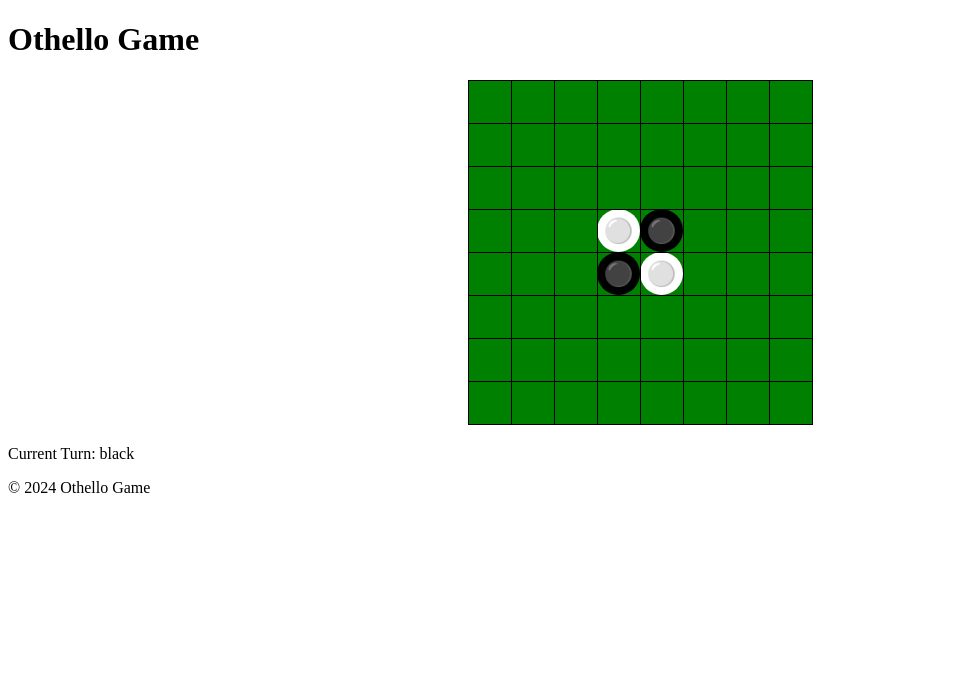
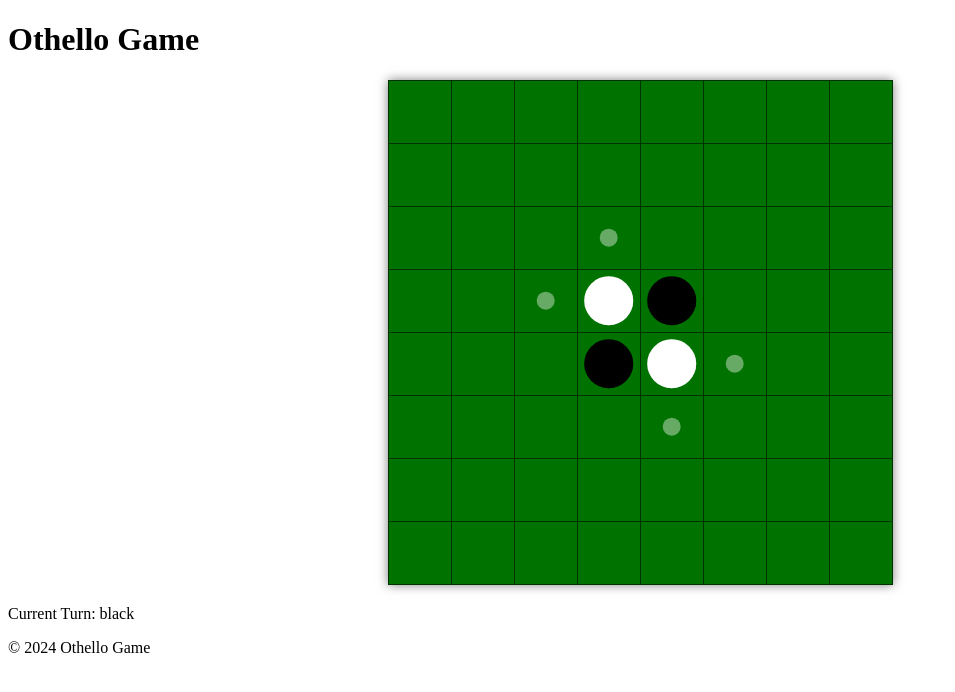
Before and after one commit to s1f102301796/CS4-2024-class6-team11-project, a Django app: page /game/othello/ in a window 1280 px wide. Shown: the part 52-744 px from the top of the page, without its empty margins (0-955 px from the left). Run offline with Django 5.2, Linux system fonts and the light colour scheme; data comes from the database, SQL or seed files in the repository; both versions use the stored data as it was after the commit.

Commit message:
オセロの見た目整える

```diff
--- a/game/models.py
+++ b/game/models.py
@@ -107,6 +107,16 @@ class Othello(models.Model):
         return False
 
 
+    def get_placeable_positions(self):
+        # 設置可能なマスのリストを返す [(x, y), ...] の形式
+        placeable_positions = []
+        for x in range(8):
+            for y in range(8):
+                if self.can_place(x, y):
+                    placeable_positions.append((x, y))
+        return placeable_positions
+
+
     def check_game_over(self):
         # 黒と白の駒の数をカウント
         black_count = sum(row.count("black") for row in self.board)
--- a/game/static/game/css/othello.css
+++ b/game/static/game/css/othello.css
@@ -1,48 +1,86 @@
+/* オセロ盤全体のスタイル */
 #othello-board table {
     border-collapse: collapse;
     margin: 20px auto;
-    background-color: green;
+    background-color: #007200; /* オセロらしい濃い緑 */
+    box-shadow: 0 0 10px rgba(0, 0, 0, 0.5); /* 立体感 */
 }
 
 #othello-board td {
-    width: 40px;
-    height: 40px;
-    border: 1px solid #000;
+    width: 60px; /* セルの大きさを拡大 */
+    height: 60px;
+    border: 1px solid #003300; /* より濃い枠線 */
+    position: relative; /* 子要素の絶対配置用 */
     text-align: center;
-    vertical-align: middle;
-    font-size: 24px; /* アイコンサイズ調整 */
 }
 
-#othello-board .cell.black {
-    background-color: black;
+/* 駒（白・黒）のデザイン */
+#othello-board .cell.black::before,
+#othello-board .cell.white::before {
+    content: "";
+    width: 80%; /* 駒のサイズ */
+    height: 80%;
     border-radius: 50%;
+    position: absolute;
+    top: 50%;
+    left: 50%;
+    transform: translate(-50%, -50%);
+    box-shadow: inset -2px -2px 5px rgba(0, 0, 0, 0.5);
 }
 
-#othello-board .cell.white {
-    background-color: white;
-    border-radius: 50%;
+#othello-board .cell.black::before {
+    background-color: black;
 }
 
-#othello-board .cell {
-    cursor: pointer; /* クリック可能を示すカーソル */
+#othello-board .cell.white::before {
+    background-color: white;
+    box-shadow: inset -2px -2px 5px rgba(255, 255, 255, 0.5); /* 白駒の影 */
 }
 
+/* 設置可能なマスのスタイル */
+.cell.placeable::after {
+    content: "";
+    width: 30%;
+    height: 30%;
+    border-radius: 50%;
+    background-color: rgba(255, 255, 255, 0.4); /* 半透明の円 */
+    position: absolute;
+    top: 50%;
+    left: 50%;
+    transform: translate(-50%, -50%);
+    pointer-events: none; /* クリックイベントを透過 */
+}
+
+/* クリック可能を示す */
+#othello-board .cell {
+    cursor: pointer;
+    transition: background-color 0.3s ease;
+}
+
+#othello-board .cell:hover {
+    background-color: #009900; /* ホバー時のセルの色 */
+}
+
+/* 勝者発表セクション */
 #winner-announcement {
     text-align: center;
     margin-top: 20px;
     padding: 20px;
-    background-color: #f8d7da;
-    border: 1px solid #f5c6cb;
-    color: #721c24;
-    border-radius: 5px;
+    background-color: #f0f8ff;
+    border: 2px solid #0056b3;
+    color: #004085;
+    border-radius: 10px;
+    box-shadow: 0 2px 5px rgba(0, 0, 0, 0.2);
 }
 
 #winner-announcement h2 {
     margin: 0;
-    font-size: 24px;
+    font-size: 28px;
+    font-weight: bold;
+    color: #333;
 }
 
 #winner-announcement p {
     margin: 10px 0;
-    font-size: 18px;
+    font-size: 20px;
 }
--- a/game/static/game/js/othello.js
+++ b/game/static/game/js/othello.js
@@ -17,14 +17,14 @@ document.addEventListener("DOMContentLoaded", () => {
         apiRequest("/game/get_board/")
             .then(data => {
                 console.log("Board data received:", data); // デバッグ用
-                updateBoard(data.board);
+                updateBoard(data.board, data.placeable_positions); // 設置可能なマスを渡す
                 updateCurrentTurn(data.current_turn);
             })
             .catch(error => console.error("Error fetching board:", error));
     }
 
     // ボードを更新
-    function updateBoard(board) {
+    function updateBoard(board, placeablePositions) {
         // 既存の行を削除する
         while (boardElement.firstChild) {
             boardElement.removeChild(boardElement.firstChild);
@@ -43,18 +43,17 @@ document.addEventListener("DOMContentLoaded", () => {
 
                 if (cell === "black") {
                     cellElement.classList.add("black");
-                    cellElement.textContent = "⚫";
                 } else if (cell === "white") {
                     cellElement.classList.add("white");
-                    cellElement.textContent = "⚪";
+                } else if (placeablePositions.some(([x, y]) => x === rowIndex && y === colIndex)) {
+                    // 設置可能なマスのサイン
+                    cellElement.classList.add("placeable");
+                    cellElement.addEventListener("click", () => {
+                        placeDisc(rowIndex, colIndex);
+                    });
                 } else {
                     cellElement.textContent = " "; // 空白
                 }
-
-                // セルクリックイベント
-                cellElement.addEventListener("click", () => {
-                    if (!cell) placeDisc(rowIndex, colIndex); // 空白セルのみクリック可能
-                });
 
                 rowElement.appendChild(cellElement);
             });
@@ -83,8 +82,6 @@ document.addEventListener("DOMContentLoaded", () => {
             .catch(error => console.error("Error placing disc:", error));
     }
 
-
-
     // 初期ロード時にボードを取得
     fetchBoard();
 });
--- a/game/views.py
+++ b/game/views.py
@@ -44,12 +44,14 @@ def place_disc(request, row, col):
 def get_board(request):
     # 最新のゲームデータを取得
     game = Othello.objects.latest('created_at')
+    placeable_positions = game.get_placeable_positions()
     # None を null に変換
     board = [[cell if cell is not None else None for cell in row] for row in game.board]
-    return JsonResponse({'board': board, 'current_turn': game.current_turn})
+    return JsonResponse({'board': board, 'current_turn': game.current_turn, "placeable_positions": placeable_positions})
 
 def othello_game_view(request, game_id):
     game = get_object_or_404(Othello, id=game_id)
+    placeable_positions = game.get_placeable_positions()
 
     # デバッグ用ログ出力
     print(f"Current Turn: {game.current_turn}")
@@ -58,6 +60,7 @@ def othello_game_view(request, game_id):
     context = {
         "board": game.board,
         "current_turn": game.current_turn,
+        "placeable_positions": placeable_positions,
         "winner": game.winner,
     }
     return render(request, "othello.html", context)
```
Also changed, not shown: db.sqlite3.
